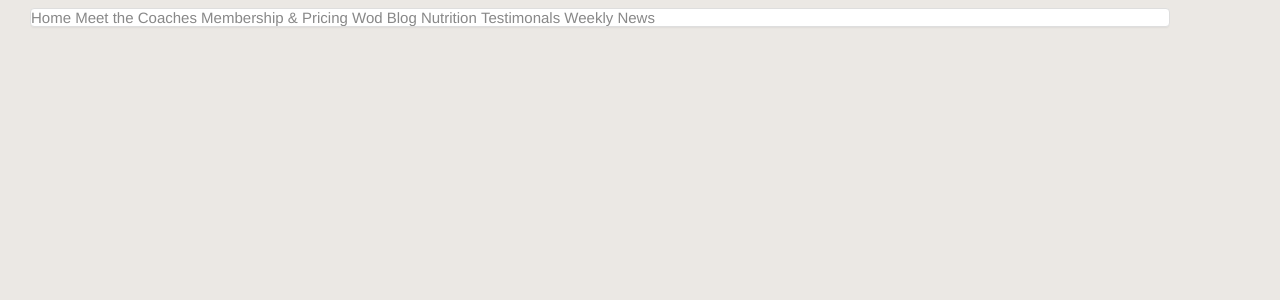
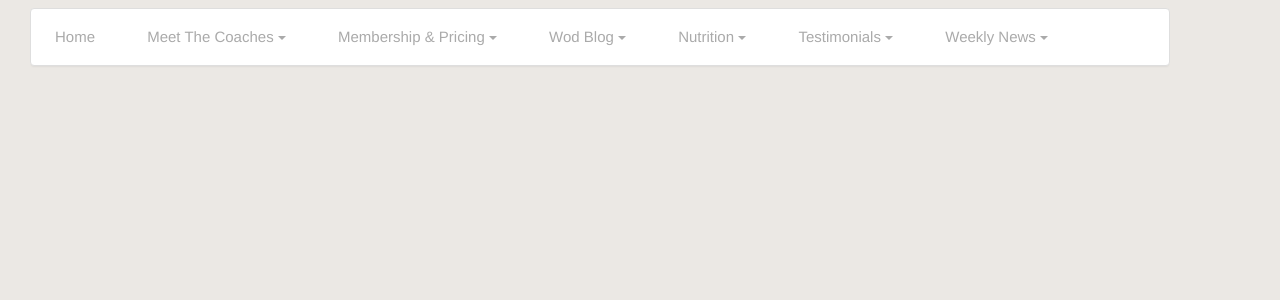
Before and after one commit to jakefish/ProjectWorthy, a Django app: template core/templates/core/site_base.html in a window 1280 px wide. Shown: the top 300 px of the page. Run offline with Django 3.2, Linux system fonts and the light colour scheme; the template is opened without the code that fills it, so the values that code supplies are empty.

Commit message:
Add new nav bar and style sheet
Followed the following tutorial:
http://www.adam-bray.com/blog/91/easy-html-5-css-3-navigation-menu/

```diff
--- a/core/static/core/style.css
+++ b/core/static/core/style.css
@@ -33,15 +33,8 @@
   transition: all 0.2s;
 }
 
-nav > ul > li > a {
-	color: #aaa;
-	display: block;
-	line-height: 56px;
-	padding: 0 24px;
-	text-decoration: none;
-}
-
-nav > ul > li > a > .caret {
+nav > ul > li > a > .caret,
+nav > ul > li > div ul > li > a > .caret {
   border-top: 4px solid #aaa;
   border-right: 4px solid transparent;
   border-left: 4px solid transparent;
@@ -50,11 +43,26 @@
   height: 0;
   width: 0;
   vertical-align: middle;
-
   -webkit-transition: color 0.1s linear;
 	-moz-transition: color 0.1s linear;
  	-o-transition: color 0.1s linear;
   transition: color 0.1s linear;
+}
+
+nav > ul > li > div ul > li > a > .caret {
+	border-bottom: 4px solid transparent;
+	border-top: 4px solid transparent;
+	border-right: 4px solid transparent;
+	border-left: 4px solid #f2f2f2;
+	margin: 0 0 0 8px;
+}
+
+nav > ul > li > a {
+  color: #aaa;
+  display: block;
+  line-height: 56px;
+  padding: 0 24px;
+  text-decoration: none;
 }
 
 nav > ul > li:hover {
--- a/core/templates/core/site_base.html
+++ b/core/templates/core/site_base.html
@@ -16,24 +16,54 @@
 <body>
     <!-- Main Navigation Bar -->
     {% block nav-bar %}
-    <nav id="mainNavigation">
+    <nav>
       {% block nav-links %}
       	<ul>
-            <li>Home</li>
+      		<li><a href="home.html">Home</a></li>
       		<li>
-              Meet the Coaches
+            <a href="">Meet The Coaches <span class="caret"></span></a>
       			<div>
         			<ul>
-                        <li>Contact Us</li>
-                        <li>Location</li>
+        				<li>
+        					<a href="">Contact Us <span class="caret"></span></a>
+        				</li>
+        				<li>
+                  <a href="">Location <span class="caret"></span></a>
+                </li>
         			</ul>
       			</div>
       		</li>
-            <li>Membership & Pricing</li>
-            <li>Wod Blog</li>
-            <li>Nutrition</li>
-            <li>Testimonals</li>
-            <li>Weekly News</li>
+      		<li>
+            <a href="">Membership & Pricing <span class="caret"></span></a>
+            <div>
+      				<ul>
+      					  <li>
+      						  <a href="">Get Started <span class="caret"></span></a>
+                  </li>
+        					<li>
+                    <a href="">Programs <span class="caret"></span></a>
+                  </li>
+                  <li>
+                    <a href="">Schedule <span class="caret"></span></a>
+                  </li>
+        				</ul>
+        			</div>
+          </li>
+      		<li>
+            <a href="">Wod Blog <span class="caret"></span></a>
+          </li>
+          <li>
+            <a href="">Nutrition <span class="caret"></span></a>
+            <div>
+              <ul>
+                <li>
+                  <a href="">Recipies <span class="caret"></span></a>
+                </li>
+              </ul>
+            </div>
+          </li>
+          <li><a href="">Testimonials <span class="caret"></span></a></li>
+          <li><a href="">Weekly News <span class="caret"></span></a></li>
       	</ul>
          {% endblock %}
     </nav>
```
Also changed, not shown: other parts of core/static/core/style.css (+27 -11 lines). Lines whose indentation alone changed are shown as unchanged.
